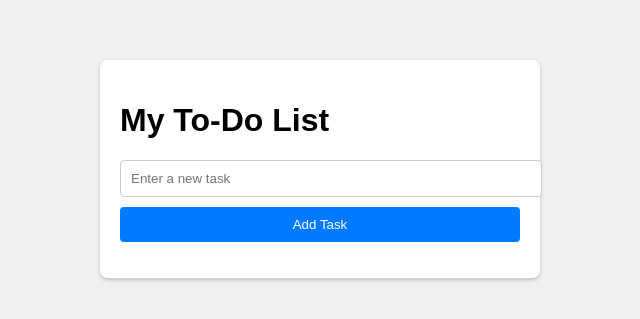
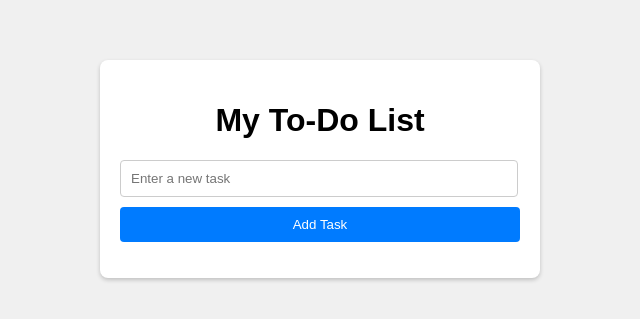
Before and after one commit to oyed88/dynamic-to-do-list-js, a plain HTML site: page index.html in a window 1280 px wide. Shown: the part 231-550 px from the top of the page, without its empty margins (320-960 px from the left). Drawn offline with Linux system fonts and the light colour scheme.

Commit message:
updated the css file

```diff
--- a/styles.css
+++ b/styles.css
@@ -13,12 +13,16 @@ body {
     max-width: 400px;
     background: #fff;
     padding: 20px;
+    justify-content: center;
     border-radius: 8px;
     box-shadow: 0 2px 4px rgba(0,0,0,0.2);
 }
 
+h1 {
+    text-align: center;
+}
 #task-input {
-    width: 100%;
+    width: 94%;
     padding: 10px;
     margin-bottom: 10px;
     border: 1px solid #ccc;
```
